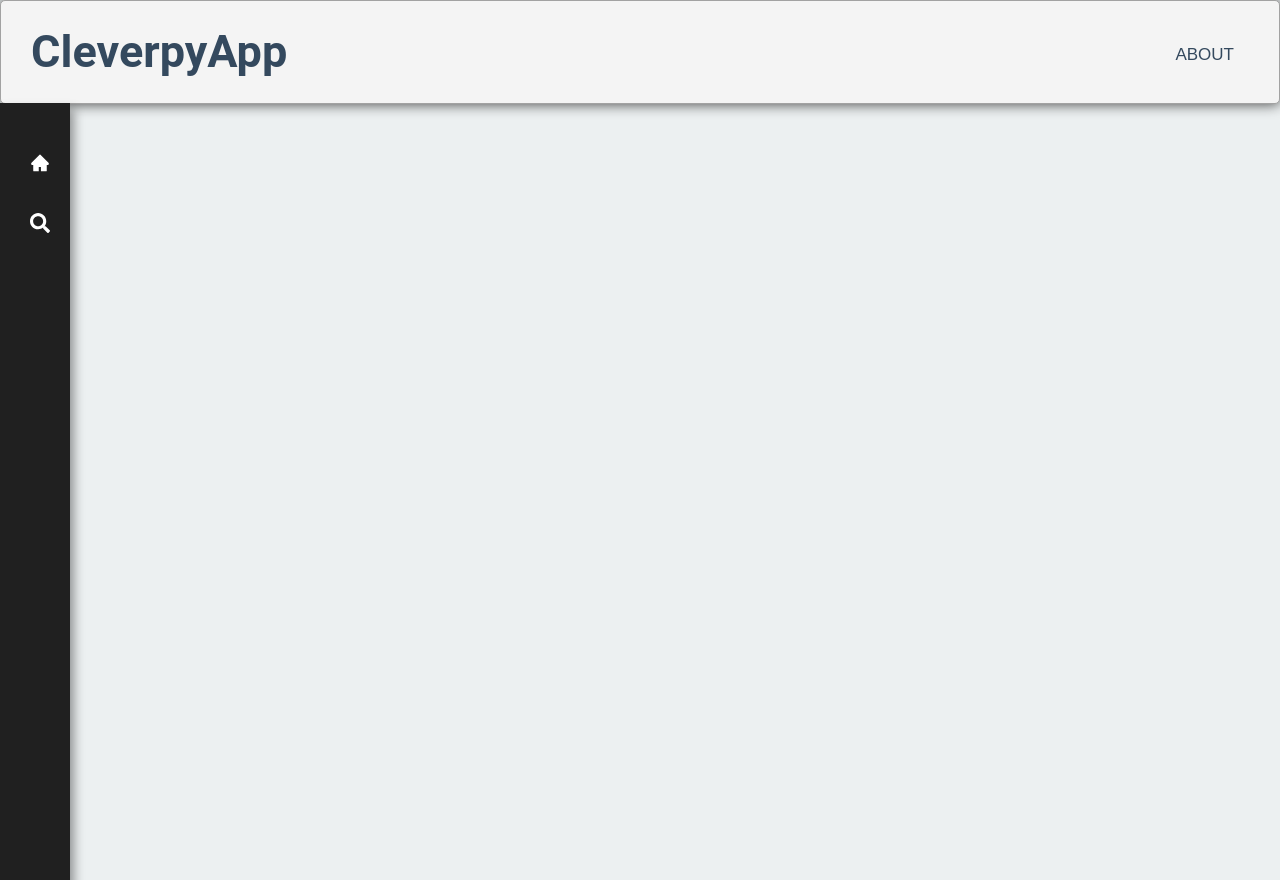
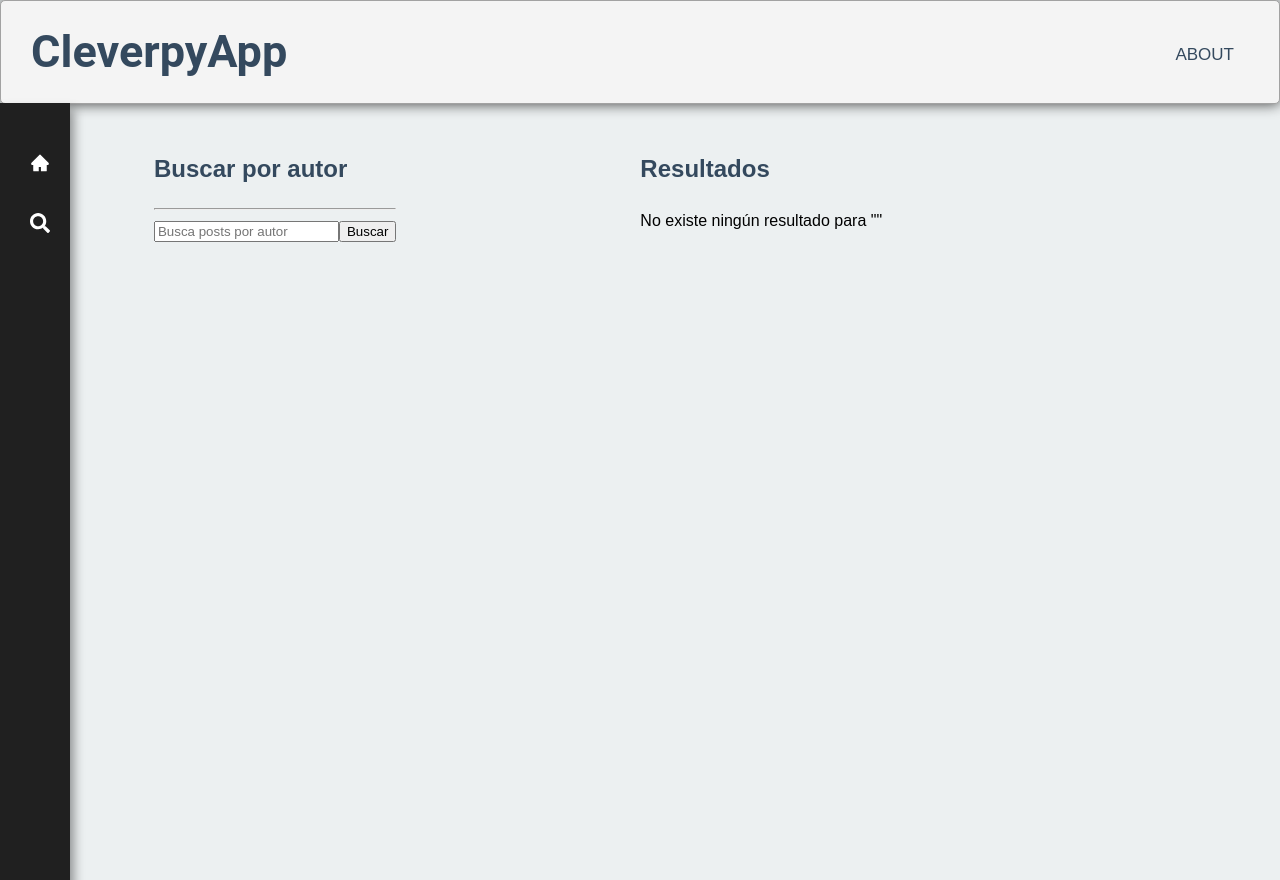
Before and after one commit to Agut14/cleverpy-app, a React (Create React App) app: page /buscar in a window 1280 px wide. Before the commit the page ends 800 px from the top, so only its background shows below. Built offline with nearby package versions, Linux system fonts and the light colour scheme; no server answers.

Commit message:
feat search page

```diff
--- a/package.json
+++ b/package.json
@@ -16,6 +16,7 @@
     "@types/react-dom": "^18.0.6",
     "axios": "^0.27.2",
     "bootstrap": "^5.2.1",
+    "query-string": "^7.1.1",
     "react": "^18.2.0",
     "react-bootstrap": "^2.5.0",
     "react-confirm-alert": "^3.0.6",
--- a/src/app/hooks/useDialog.ts
+++ b/src/app/hooks/useDialog.ts
@@ -1,10 +1,11 @@
 import { useState } from 'react';
-import { usePosts } from './usePosts';
+import { useNavigate } from 'react-router-dom';
 
 
 export const useDialog = () => {
 
     const [open, setIsOpen ] = useState(false);
+    const navigate = useNavigate();
 
     const openDialog = ( open: boolean, event: React.FormEvent ) => {
       event.preventDefault();
@@ -18,6 +19,9 @@ export const useDialog = () => {
     const handleCloseDelete = (fn: () => void) => {
         setIsOpen( !open );
         fn();
+        navigate('/', {
+          replace: true,
+        })
     };
 
 
--- /dev/null
+++ b/src/app/hooks/useSearch.ts
@@ -0,0 +1,20 @@
+import { usePosts } from './usePosts';
+import { useUsers } from './useUsers';
+
+
+export const useSearch = () => {
+
+    const { posts } = usePosts();
+    const { users } = useUsers();
+
+
+    const getPostsByAuthor = (name = '') => {
+        const user = users.filter( user => user.name.toLowerCase().includes(name.toLowerCase()));
+        if(user.length != 0) return posts.filter( post => post.userId === user[0].id);
+    }
+
+    return {
+        getPostsByAuthor
+    }
+
+}
--- a/src/app/pages/BuscarPage.tsx
+++ b/src/app/pages/BuscarPage.tsx
@@ -1,7 +1,69 @@
+import { useForm } from '../../hooks/useForm';
+import '../styles/buscarPage.scss'
+import { useLocation, useNavigate } from 'react-router-dom';
+import queryString from 'query-string';
+import { useSearch } from '../hooks/useSearch';
 
 
 export const BuscarPage = () => {
+
+  const { searchText, onHandleChange } = useForm({
+    searchText: ''
+  });
+  const { getPostsByAuthor } = useSearch();
+  const navigate = useNavigate();
+  const location = useLocation();
+  const query = queryString.parse( location.search );
+  const serchValue = query.q ?? '';
+  const posts = getPostsByAuthor( String(serchValue) );
+
+
+
+
+  const onSubmitSearch = ( event: React.FormEvent ) => {
+    event.preventDefault();
+    if(searchText?.trim() == '') return;
+    navigate(`?q=${searchText?.toLowerCase().trim()}`);
+    console.log({posts})
+  };
+
+
+
+
   return (
-    <div>BuscarPage</div>
+    <div className="buscar-page-content">
+      <div>
+        <h2>Buscar por autor</h2>
+        <hr />
+        <form onSubmit={(event) => onSubmitSearch(event) }>
+          <input
+            type="text"
+            placeholder="Busca posts por autor"
+            name="searchText"
+            autoComplete="off"
+            value={ searchText }
+            onChange={ (event) => onHandleChange(event.target)}
+             />
+          <button className="btn-buscar">
+            Buscar
+          </button>
+        </form>
+      </div>
+
+      <div>
+        <h2>Resultados</h2>
+        <div>No existe ningún resultado para "<b>{query.q}</b>"</div>
+
+        <div>{ }</div>
+      </div>
+
+      <div>
+
+      </div>
+    </div>
+
+
+
+
   )
 }
--- /dev/null
+++ b/src/app/styles/buscarPage.scss
@@ -0,0 +1,8 @@
+.buscar-page-content {
+    padding-top: 130px;
+    margin: 0 auto;
+    display: flex;
+    justify-content: space-around;
+    width: 95%;
+    height: 110vh;
+}
--- a/src/interfaces/formValues.ts
+++ b/src/interfaces/formValues.ts
@@ -1,5 +1,6 @@
 export interface formValues {
     username?: string,
     body?:string,
-    title?: string
+    title?: string,
+    searchText?: string
 }
```
Also changed, not shown: 1 other file (tests, documents, lock files or other folders).
